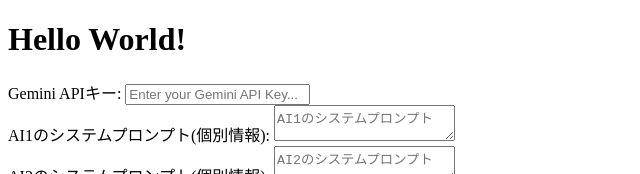
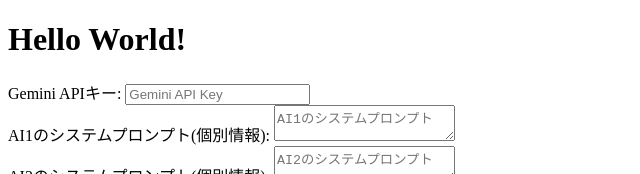
Before and after one commit to PocoPota/dual-ai-chat3, a Next.js app: page / in a window 1280 px wide. Shown: the top 174 px of the page, without its empty margins (0-640 px from the left). Built offline with nearby package versions, Linux system fonts and the light colour scheme.

Commit message:
文章変更

```diff
--- a/src/app/page.js
+++ b/src/app/page.js
@@ -29,7 +29,7 @@ export default function Home() {
       <h1>Hello World!</h1>
       <div className={styles.apiKey}>
         <label>Gemini APIキー: </label>
-        <input type="password" placeholder="Enter your Gemini API Key..." value={apiKey} onChange={(e) => setApiKey(e.target.value)} />
+        <input type="password" placeholder="Gemini API Key" value={apiKey} onChange={(e) => setApiKey(e.target.value)} />
       </div>
       <div className={styles.sysP}>
         <div>
```
